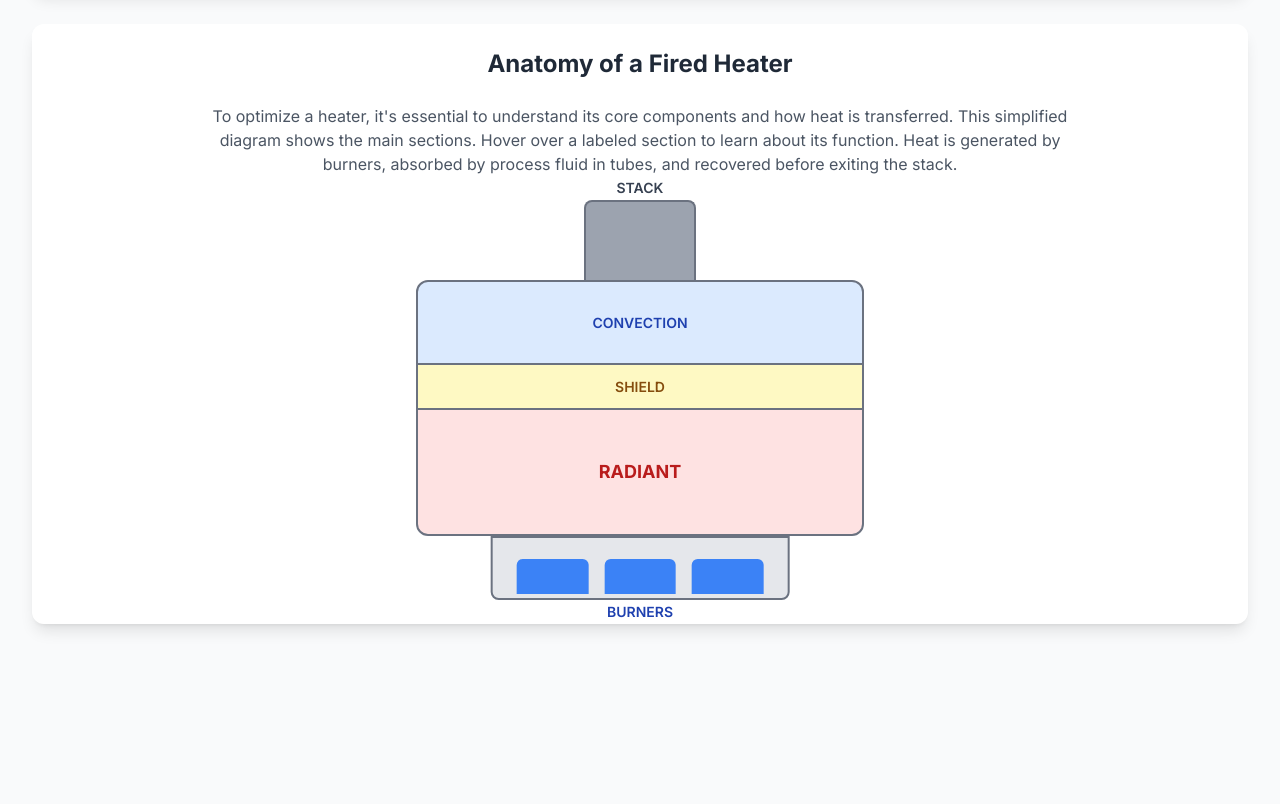
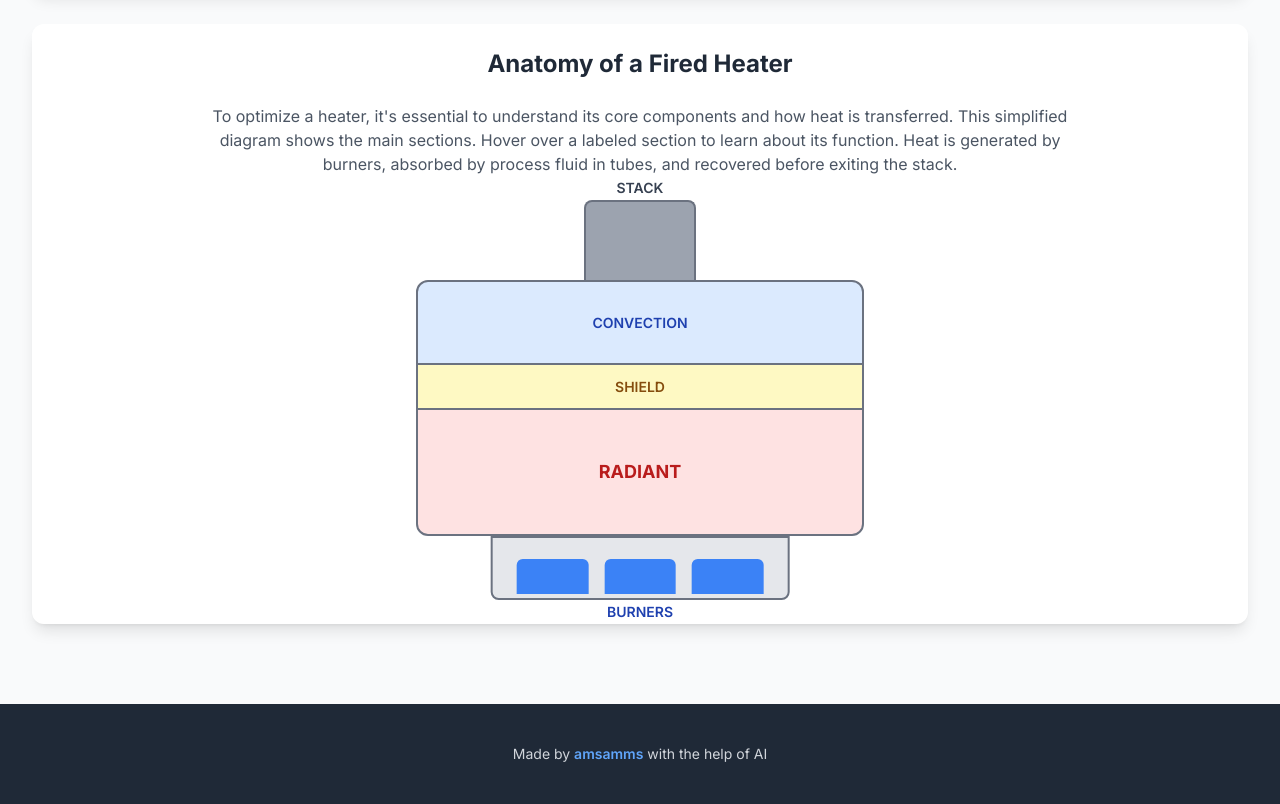
Before and after one commit to Amsamms/Refinery-heaters-optimization, a plain HTML site: page index.html in a window 1280 px wide. Shown: the part 886-1690 px from the top of the page. Before the commit the page ends 1542 px from the top, so only its background shows below. Drawn offline with nearby package versions, Linux system fonts and the light colour scheme.

Commit message:
add footer

```diff
--- a/index.html
+++ b/index.html
@@ -151,6 +151,12 @@
         </main>
 
     </div>
+
+    <footer class="bg-gray-800 text-gray-300 py-6 mt-12">
+        <div class="container mx-auto p-4 text-center">
+            <p class="text-sm">Made by <span class="font-semibold text-blue-400">amsamms</span> with the help of AI</p>
+        </div>
+    </footer>
 
     <script>
         const appData = {
```
